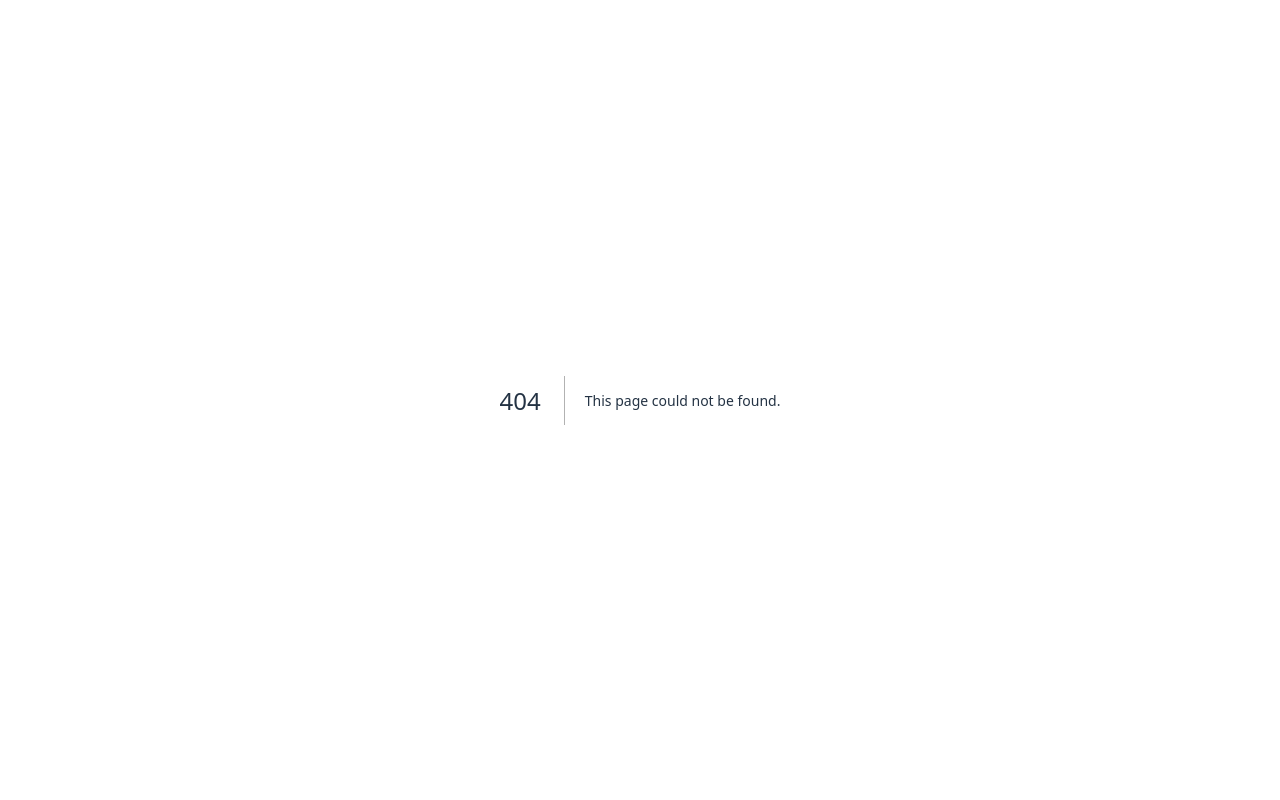
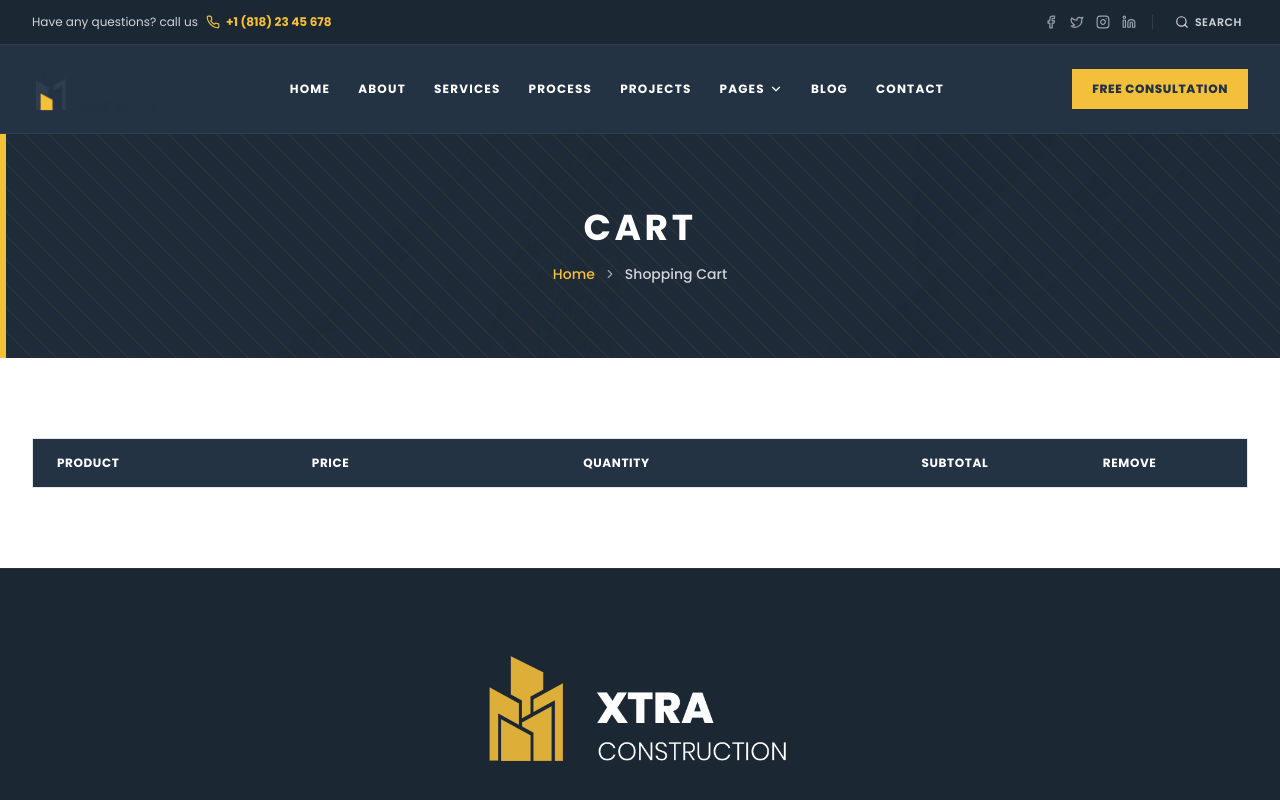
Before and after one commit to tahseinrefath/xtra-construction, a Next.js app: page /cart in a window 1280 px wide. Before the commit this address had no page. Shown: the top 800 px of the page. Built offline with nearby package versions, Linux system fonts and the light colour scheme.

Commit message:
feat(cart): build shopping cart table with quantity adjusters and removal

```diff
--- /dev/null
+++ b/app/cart/page.jsx
@@ -0,0 +1,119 @@
+'use client';
+
+import React, { useState } from 'react';
+import TopBar from '@/components/layout/TopBar';
+import Header from '@/components/layout/Header';
+import MobileDrawer from '@/components/layout/MobileDrawer';
+import SearchModal from '@/components/layout/SearchModal';
+import Footer from '@/components/layout/Footer';
+import BackToTop from '@/components/layout/BackToTop';
+import PageBanner from '@/components/layout/PageBanner';
+import { useCart } from '@/context/CartContext';
+import { Trash2, Plus, Minus, ArrowRight, ShoppingCart } from 'lucide-react';
+import Link from 'next/link';
+
+export default function CartPage() {
+  const [mobileMenuOpen, setMobileMenuOpen] = useState(false);
+  const [searchOpen, setSearchOpen] = useState(false);
+
+  const { items, updateQty, removeItem, subtotal } = useCart();
+
+  return (
+    <div className="flex-1 flex flex-col min-h-screen">
+      <TopBar onOpenSearch={() => setSearchOpen(true)} />
+      <Header onOpenMobile={() => setMobileMenuOpen(true)} />
+      <MobileDrawer
+        isOpen={mobileMenuOpen}
+        onClose={() => setMobileMenuOpen(false)}
+        onOpenSearch={() => setSearchOpen(true)}
+      />
+      <SearchModal
+        isOpen={searchOpen}
+        onClose={() => setSearchOpen(false)}
+        onSearch={() => {}}
+      />
+
+      <main className="flex-1">
+        <PageBanner title="Cart" breadcrumb="Shopping Cart" bgImage="/assets/row-bg.jpg" />
+
+        <section className="py-20 bg-white">
+          <div className="max-w-7xl mx-auto px-4 sm:px-6 lg:px-8">
+            <div className="overflow-x-auto">
+              <table className="w-full text-left border border-gray-200">
+                <thead className="bg-[#243344] text-white text-xs uppercase font-extrabold tracking-wider">
+                  <tr>
+                    <th className="py-4 px-6">Product</th>
+                    <th className="py-4 px-6">Price</th>
+                    <th className="py-4 px-6 text-center">Quantity</th>
+                    <th className="py-4 px-6 text-right">Subtotal</th>
+                    <th className="py-4 px-6 text-center">Remove</th>
+                  </tr>
+                </thead>
+                <tbody className="divide-y divide-gray-200 text-sm">
+                  {items.map((item) => (
+                    <tr key={item.id} className="hover:bg-gray-50 transition-colors">
+                      {/* Product details */}
+                      <td className="py-4 px-6 flex items-center gap-4">
+                        <img
+                          src={item.image}
+                          alt={item.name}
+                          className="w-16 h-16 object-cover border border-gray-200"
+                        />
+                        <span className="font-bold text-[#243344]">{item.name}</span>
+                      </td>
+
+                      {/* Price */}
+                      <td className="py-4 px-6 font-semibold text-gray-700">
+                        ${item.price.toFixed(2)}
+                      </td>
+
+                      {/* Quantity Stepper */}
+                      <td className="py-4 px-6">
+                        <div className="flex items-center justify-center gap-2">
+                          <button
+                            onClick={() => updateQty(item.id, item.qty - 1)}
+                            className="w-8 h-8 border border-gray-300 flex items-center justify-center text-gray-600 hover:bg-[#243344] hover:text-white transition-colors cursor-pointer"
+                          >
+                            <Minus className="w-3.5 h-3.5" />
+                          </button>
+                          <span className="w-10 text-center font-bold text-sm">
+                            {item.qty}
+                          </span>
+                          <button
+                            onClick={() => updateQty(item.id, item.qty + 1)}
+                            className="w-8 h-8 border border-gray-300 flex items-center justify-center text-gray-600 hover:bg-[#243344] hover:text-white transition-colors cursor-pointer"
+                          >
+                            <Plus className="w-3.5 h-3.5" />
+                          </button>
+                        </div>
+                      </td>
+
+                      {/* Subtotal */}
+                      <td className="py-4 px-6 text-right font-extrabold text-[#243344]">
+                        ${(item.price * item.qty).toFixed(2)}
+                      </td>
+
+                      {/* Remove Button */}
+                      <td className="py-4 px-6 text-center">
+                        <button
+                          onClick={() => removeItem(item.id)}
+                          className="text-gray-400 hover:text-red-500 transition-colors p-2 cursor-pointer"
+                          aria-label="Remove item"
+                        >
+                          <Trash2 className="w-4 h-4" />
+                        </button>
+                      </td>
+                    </tr>
+                  ))}
+                </tbody>
+              </table>
+            </div>
+          </div>
+        </section>
+      </main>
+
+      <Footer />
+      <BackToTop />
+    </div>
+  );
+}
```
